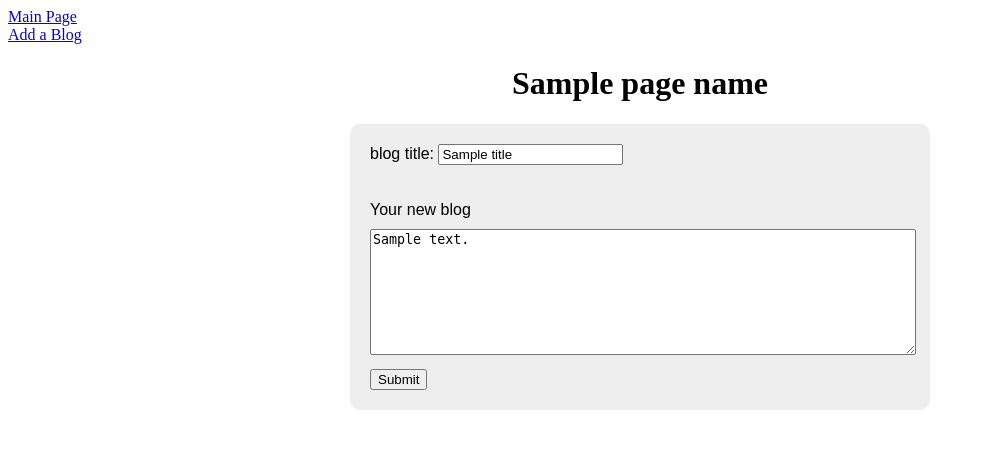
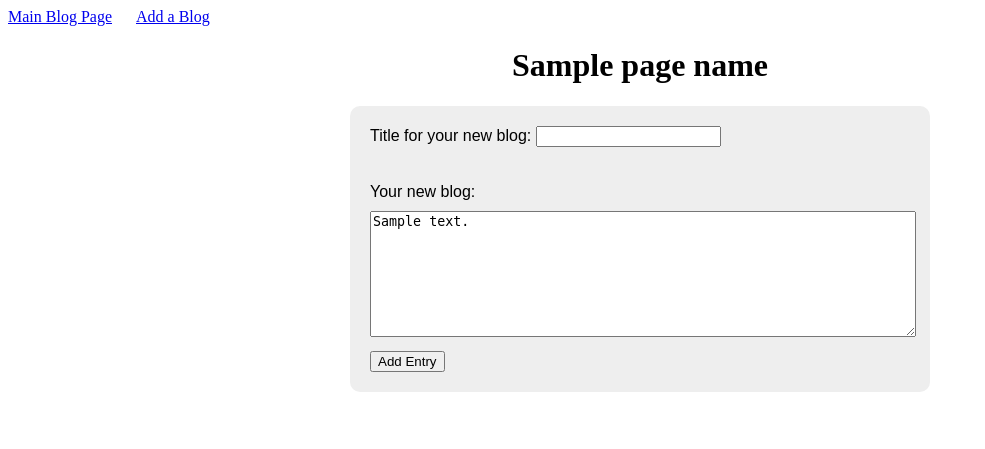
Before and after one commit to karim33/build-a-blog, a Flask app: template templates/index.html in a window 1280 px wide. Shown: the top 449 px of the page, without its empty margins (0-985 px from the left). Run offline with Flask 2, Linux system fonts and the light colour scheme; the template is opened without the code that fills it: most values are stand-ins (such as "Sample title", 1, 10 or a date in 2020).

Commit message:
Added some styles

```diff
--- a/main.py
+++ b/main.py
@@ -43,7 +43,7 @@ def index():
             return redirect("/mainpage?id="+str(new_task.id))
 
     posts = Blog.query.all()
-    return render_template('index.html',page_name="Build A Blog!", posts=posts, title="Blog title", content="Blog content")
+    return render_template('index.html',page_name="Add a Blog Entry", posts=posts)
 
 
 @app.route('/mainpage', methods=['GET'])
@@ -51,7 +51,7 @@ def add():
     blog_id = request.args.get('id')
     if blog_id==None:
         posts = Blog.query.all()
-        return render_template('mainpage.html', posts=posts)
+        return render_template('mainpage.html', page_name="Build A Blog", posts=posts)
     else:
         singl_post= Blog.query.filter_by(id=blog_id).first()
         return render_template('singleblog.html', post=singl_post)
--- a/templates/base.html
+++ b/templates/base.html
@@ -2,11 +2,15 @@
 <html>
     <head>
         <title>{{title}}</title>
+        <style>
+          span {
+            margin:20px;
+          }
+        </style>
     </head>
 <body>
-<a href="/mainpage">Main Page</a>
-<br>
-<a href="/">Add a Blog </a>
+<a href="/mainpage">Main Blog Page</a>
+<a href="/"><span>Add a Blog</span></a>
 
     {% block content %}
     {% endblock %}
--- a/templates/index.html
+++ b/templates/index.html
@@ -10,17 +10,17 @@
                 font: 16px sans-serif;
                 border-radius: 10px;" method='post'>
         <label>
-            blog title:
-            <input type="text" name='title' value="{{title}}"/>
+            Title for your new blog:
+            <input type="text" name='title' />
         </label>{{error_title}}<br>
         <br>
         <br>
-        <label>Your new blog
+        <label>Your new blog:
             <textarea name='content' style='margin: 10px 0;
                 width: 540px;
                 height: 120px;'>{{content}}</textarea> {{error_content}}
         </label>
-        <input type="submit" />
+        <input type="submit" value="Add Entry" />
     </form>
 
 
--- a/templates/mainpage.html
+++ b/templates/mainpage.html
@@ -1,6 +1,7 @@
 {% extends "base.html" %}
 
 {% block content %}
+<h1 style= "text-align:center;"> {{page_name}}</h1>
 <ul>
     {% for post in posts %}
     <a href="/mainpage?id={{post.id}}">{{post.title}}</a>
--- a/templates/singleblog.html
+++ b/templates/singleblog.html
@@ -4,8 +4,8 @@
 
 <ul>
 
-    <h1><p>{{post.title}}</p></h1>
-    <p>{{post.content}}</P>
+    <h1 style= "text-align:center;">{{post.title}}</h1>
+    <p style= "text-align:center;">{{post.content}}</P>
 
 </ul>
 {% endblock %}
```
